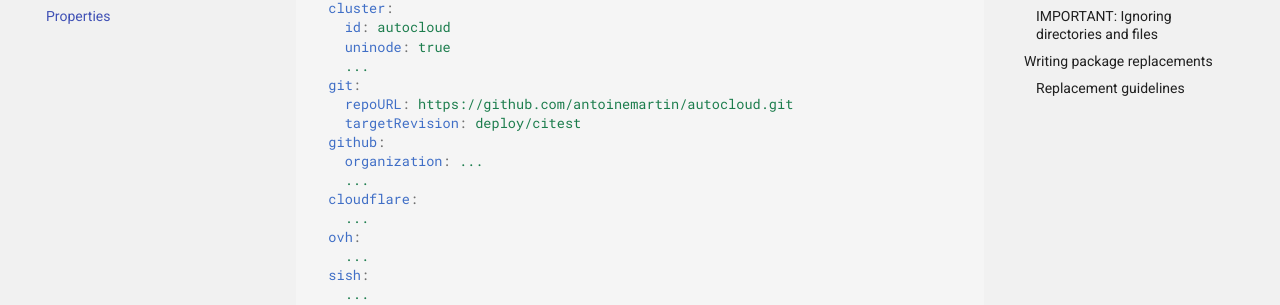
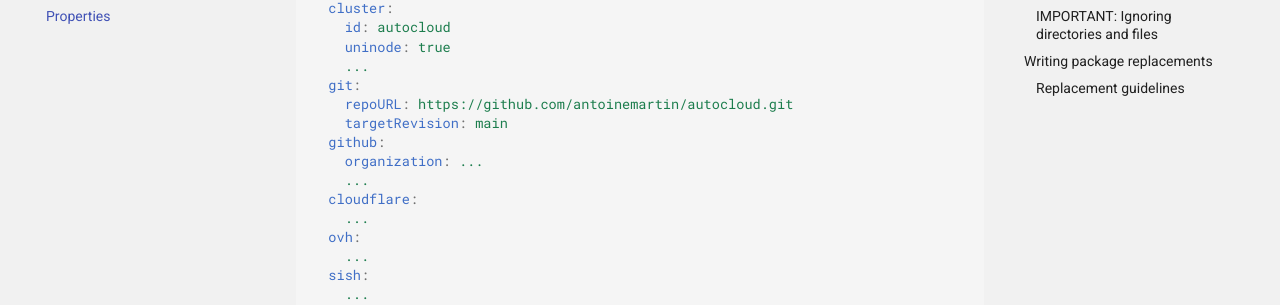
Before and after one commit to antoinemartin/autocloud, an MkDocs documentation site: the page built from docs/user-guide/properties.md, in a window 1280 px wide and 900 px high, scrolled down 1657 px. Shown: the part 146-451 px from the top of the window. Built offline with MkDocs 1.6.1 and Material for MkDocs 9.7.7, drawn with Linux system fonts in a browser that asks for light colours; comment, search, counter and statistics services are not loaded; the version menu is left out.

Commit message:
✏️ still pointing on deploy branch

```diff
--- a/docs/user-guide/properties.md
+++ b/docs/user-guide/properties.md
@@ -86,7 +86,7 @@ data:
     ...
   git:
     repoURL: https://github.com/antoinemartin/autocloud.git
-    targetRevision: deploy/citest
+    targetRevision: main
   github:
     organization: ...
     ...
```
Also changed, not shown: README.md (+1 -1 lines), 3 other files.
